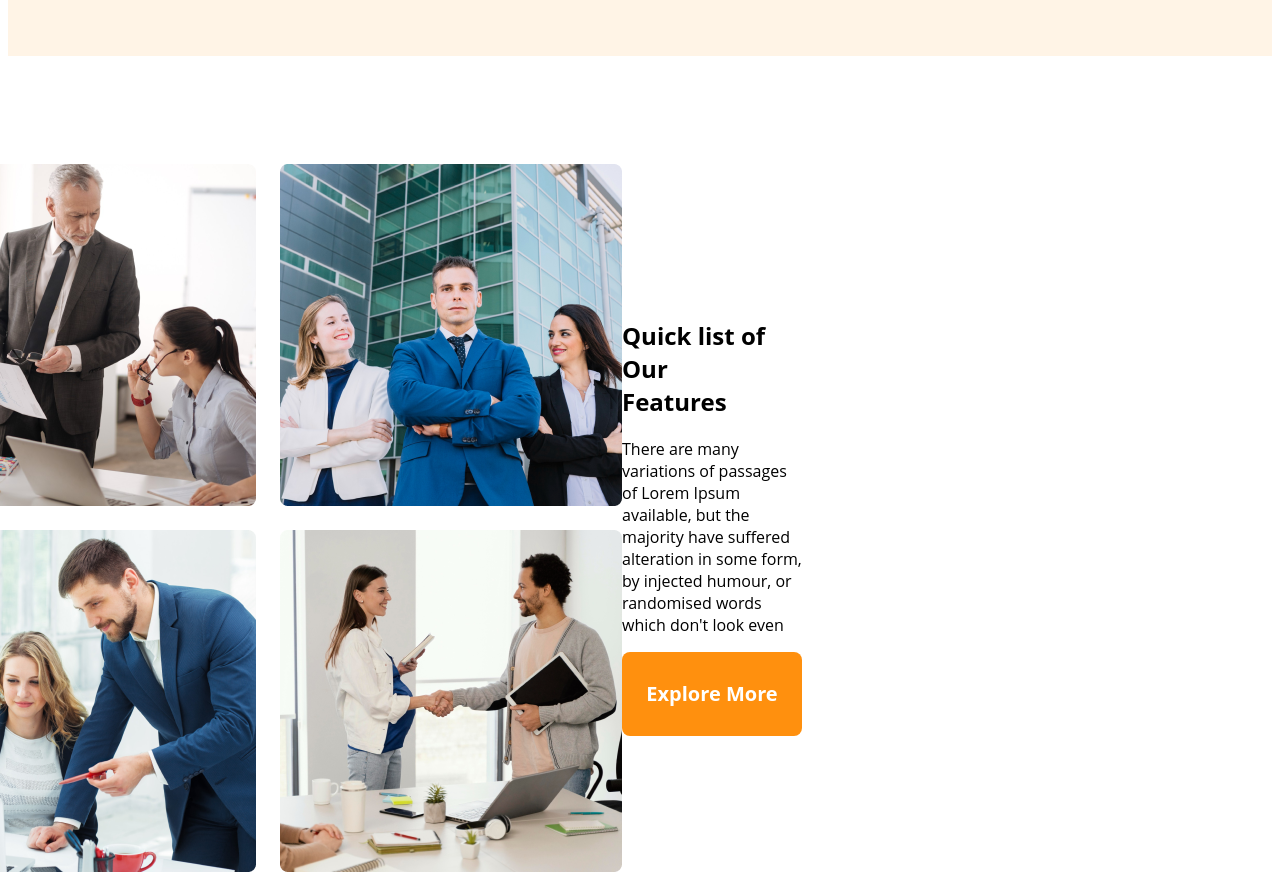
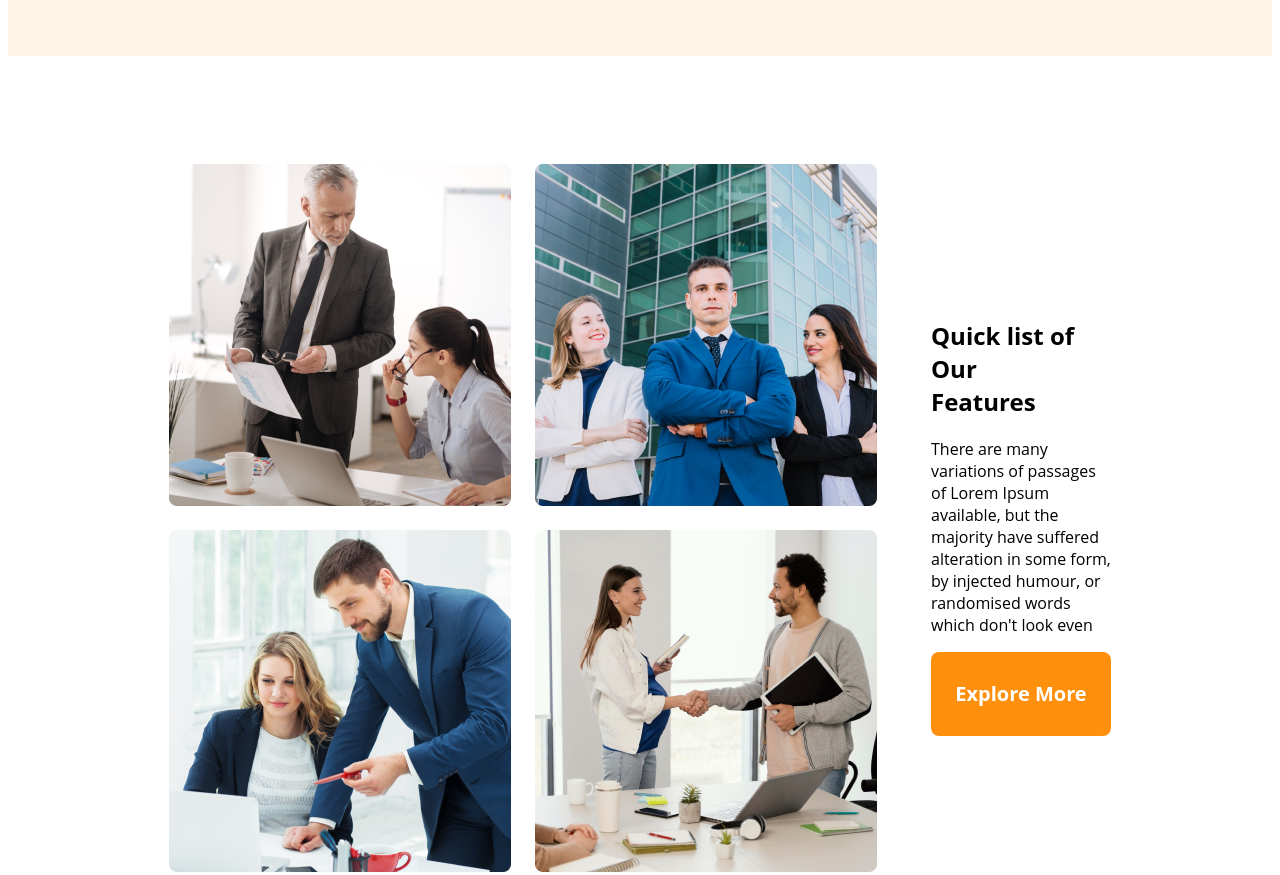
Before and after one commit to nrb04/ph-ass2, a plain HTML site: page index.html in a window 1280 px wide. Shown: the part 1274-2149 px from the top of the page. Drawn offline with Linux system fonts and the light colour scheme.

Commit message:
1stblock ok

```diff
--- a/style/style.css
+++ b/style/style.css
@@ -97,10 +97,12 @@ font-size: 20px;
  #feature{
 height: 923px;
 width: 700px;
+margin: auto;
 display: flex;
+align-items: center;
 justify-content: center;
 align-items: center;
-
+gap: 54px;
  }
 
 .imgbox{
```
